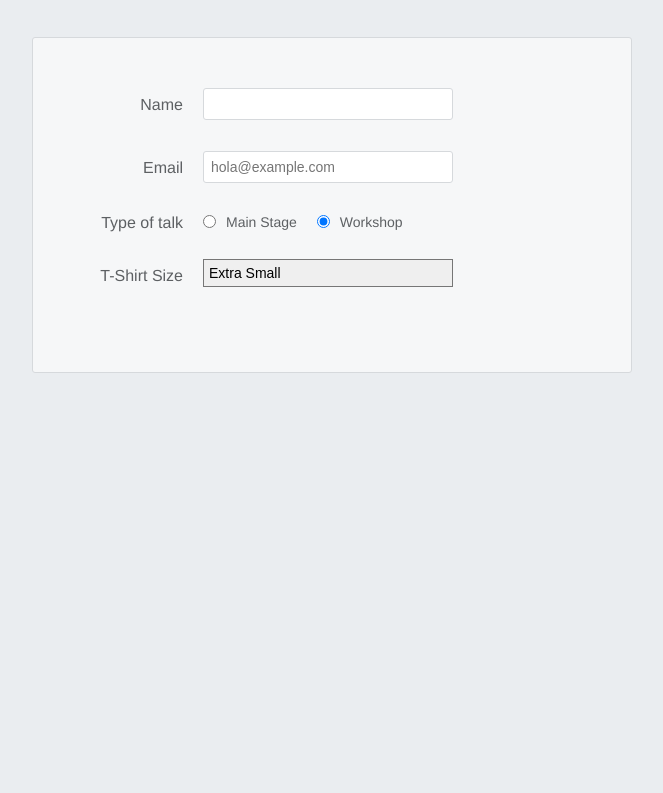
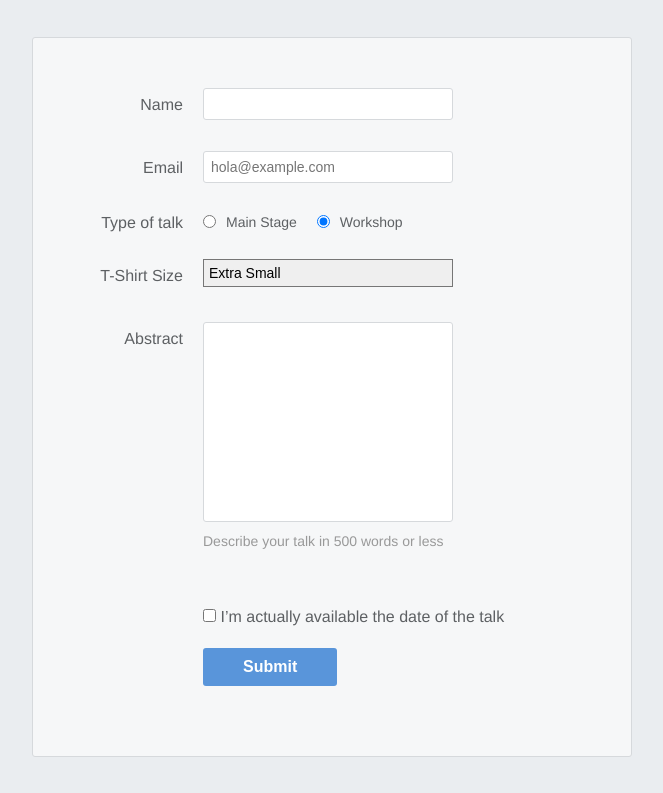
Before and after one commit to JhonatanDczel/top-html-css-intermediate, a plain HTML site: page forms/internet-is-hard-forms/index.html in a window 1280 px wide. Shown: the part 225-1018 px from the top of the page, without its empty margins (308-971 px from the left). Before the commit the page ends 800 px from the top, so only its background shows below. Drawn offline with Linux system fonts and the light colour scheme.

Commit message:
Agrega el boton de submit para el formulario

```diff
--- a/forms/internet-is-hard-forms/index.html
+++ b/forms/internet-is-hard-forms/index.html
@@ -36,6 +36,23 @@
           <option value='l'>Large</option>
         </select>
       </div>
+      <div class='form-row'>
+        <label for='abstract'>Abstract</label>
+        <textarea id='abstract' name='abstract'></textarea>
+        <div class='instructions'>Describe your talk in 500 words or less</div>
+      </div>
+      <div class='form-row'>
+        <label class='checkbox-label' for='available'>
+        <input id='available'
+              name='available'
+              type='checkbox'
+              value='is-available'/>
+        <span>I’m actually available the date of the talk</span>
+        </label>
+      </div>
+      <div class='form-row'>
+        <button>Submit</button>
+      </div>
     </form>
   </body>
 </html>
--- a/forms/internet-is-hard-forms/style.css
+++ b/forms/internet-is-hard-forms/style.css
@@ -101,6 +101,49 @@ body {
   -webkit-appearance: none;
 }
 
+.form-row textarea {
+  font-family: "Helvetica", "Arial", sans-serif;
+  font-size: 14px;
+
+  border: 1px solid #D6D9DC;
+  border-radius: 3px;
+
+  min-height: 200px;
+  margin-bottom: 10px;
+  padding: 7px;
+  resize: none;
+}
+
+.form-row .instructions {
+  color: #999999;
+  font-size: 14px;
+  margin-bottom: 30px;
+}
+
+.form-row .checkbox-label {
+  margin-bottom: 0;
+}
+.form-row button {
+  font-size: 16px;
+  font-weight: bold;
+
+  color: #fff;
+  background-color: #5995da;
+  border: none;
+  border-radius: 3px;
+  padding: 10px 40px;
+  cursor: pointer;
+}
+
+.form-row button:hover {
+  background-color: #76aeed;
+}
+
+.form-row button:active {
+  background-color: #407fc7;
+}
+
+
 @media only screen and (min-width: 700px) {
   .speaker-form-header, .speaker-form {
     width: 600px;
@@ -137,4 +180,16 @@ body {
   .legacy-form-row legend {
     float: left;
   }
+
+  .form-row .instructions {
+    margin-left: 120px;
+  }
+
+  .form-row .checkbox-label {
+    margin-left: 120px;
+    width: auto;
+  }
+  .form-row button {
+    margin-left: 120px;
+  }
 }
```
